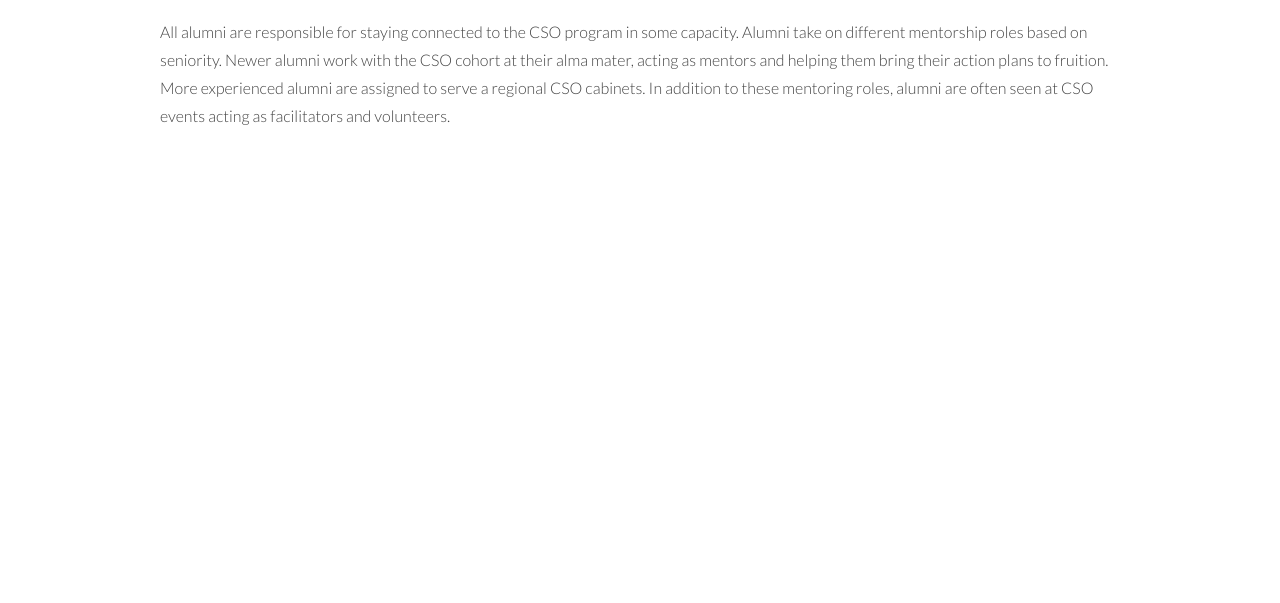
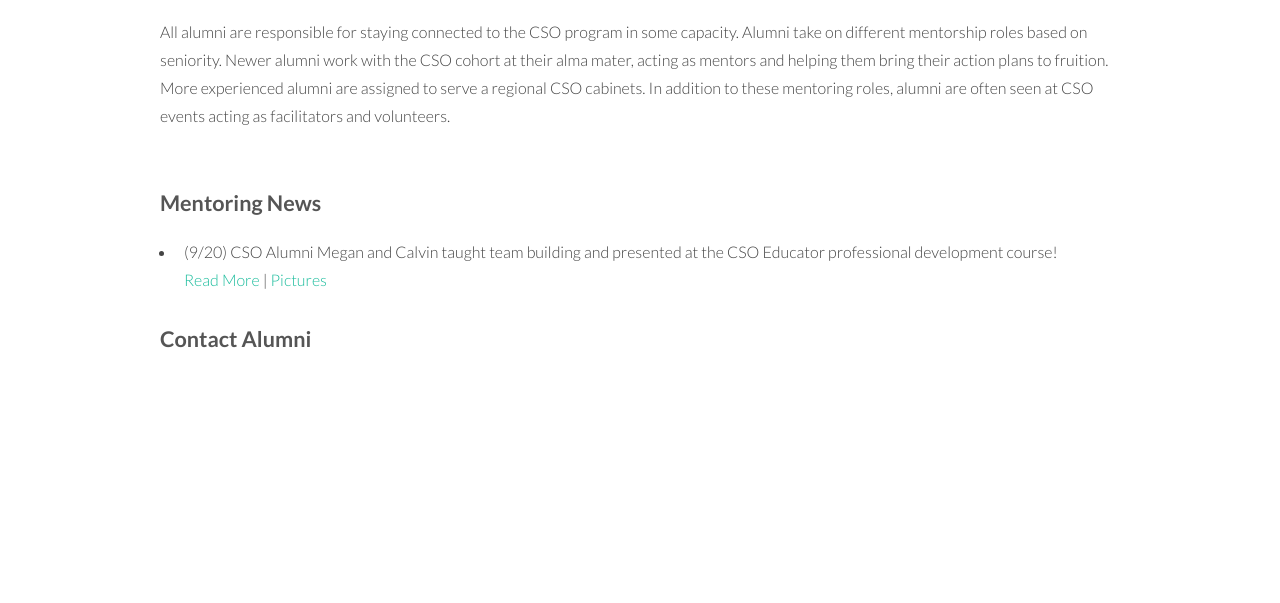
Before and after one commit to dhruviyer/csoalumniassociation, a plain HTML site: page mentoring.html in a window 1280 px wide. Shown: the part 197-800 px from the top of the page. Drawn offline with Linux system fonts and the light colour scheme; a script that the page names is missing.

Commit message:
changed mentoring page

```diff
--- a/mentoring.html
+++ b/mentoring.html
@@ -44,6 +44,11 @@
 					</header>
 					<p>All alumni are responsible for staying connected to the CSO program in some capacity. Alumni take on different mentorship roles based on seniority. Newer alumni work with the CSO cohort at their alma mater, acting as mentors and helping them bring their action plans to fruition. More experienced alumni are assigned to serve a regional CSO cabinets. In addition to these mentoring roles, alumni are often seen at CSO events acting as facilitators and volunteers.</p>
 					<br>
+					<h3>Mentoring News</h3>
+					<ul>
+						<li>(9/20) CSO Alumni Megan and Calvin taught team building and presented at the CSO Educator professional development course! <br><a href="https://chiefscienceofficers.org/cso_news/#1">Read More</a> | <a href="https://www.flickr.com/photos/azchiefscienceofficers/albums/72157686142050741">Pictures</a></li>
+					</ul>
+					<h3>Contact Alumni</h3>
 					<div class="typeform-widget" data-url="https://dhruv63.typeform.com/to/Ea3lvn" style="width: 100%; height: 500px;" > </div> <script> (function() { var qs,js,q,s,d=document, gi=d.getElementById, ce=d.createElement, gt=d.getElementsByTagName, id="typef_orm", b="https://embed.typeform.com/"; if(!gi.call(d,id)) { js=ce.call(d,"script"); js.id=id; js.src=b+"embed.js"; q=gt.call(d,"script")[0]; q.parentNode.insertBefore(js,q) } })() </script> <div style="font-family: Sans-Serif;font-size: 12px;color: #999;opacity: 0.5; padding-top: 5px;" > powered by <a href="https://www.typeform.com/examples/forms/contact-form-template/?utm_campaign=Ea3lvn&amp;utm_source=typeform.com-9489886-Basic&amp;utm_medium=typeform&amp;utm_content=typeform-embedded-contactform&amp;utm_term=EN" style="color: #999" target="_blank">Typeform</a> </div>
 				</div>
 			</section>
```
